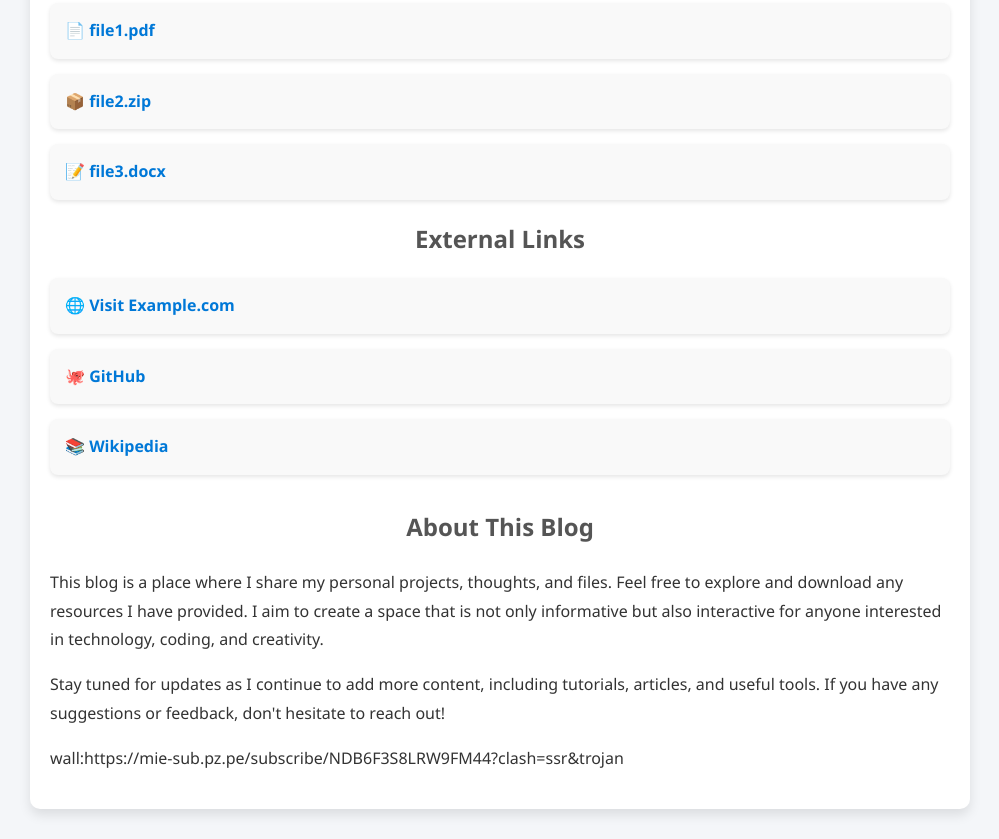
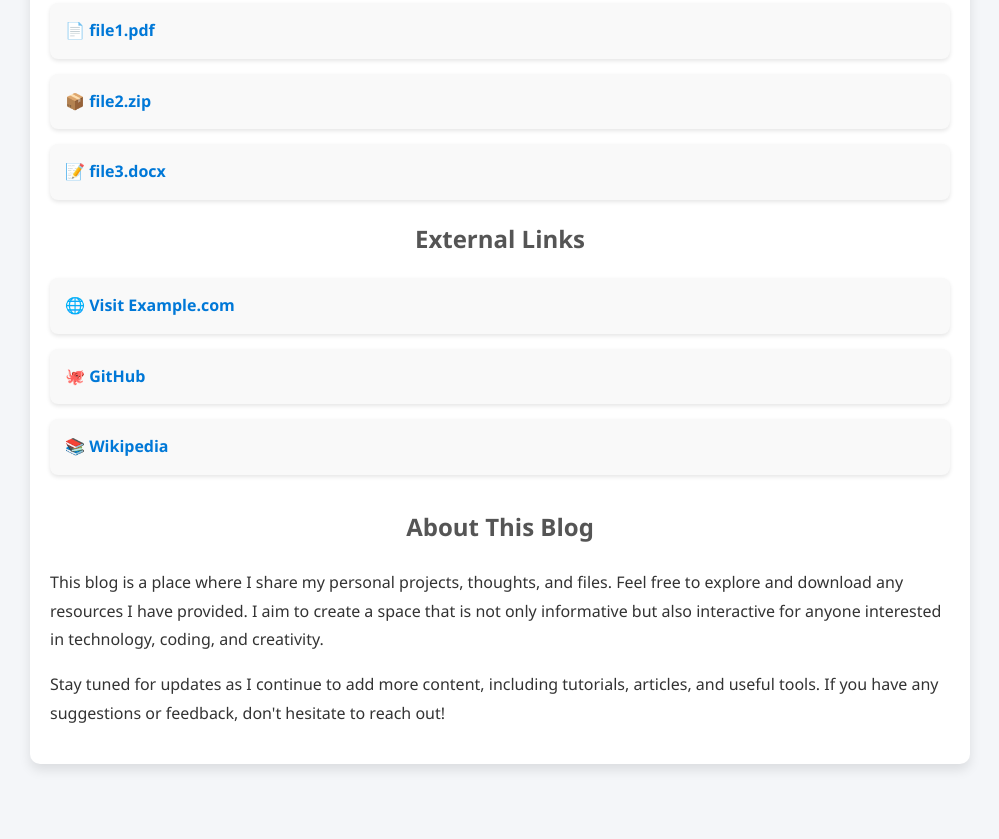
Before and after one commit to QIN-SMART/QIN-SMART.github.io, a plain HTML site: page index.html in a window 1280 px wide. Shown: the part 276-1115 px from the top of the page, without its empty margins (140-1139 px from the left). After the commit the page ends 1070 px from the top, so only its background shows below. Drawn offline with Linux system fonts and the light colour scheme.

Commit message:
Update index.html

```diff
--- a/index.html
+++ b/index.html
@@ -95,7 +95,7 @@
             <h2>About This Blog</h2>
             <p>This blog is a place where I share my personal projects, thoughts, and files. Feel free to explore and download any resources I have provided. I aim to create a space that is not only informative but also interactive for anyone interested in technology, coding, and creativity.</p>
             <p>Stay tuned for updates as I continue to add more content, including tutorials, articles, and useful tools. If you have any suggestions or feedback, don't hesitate to reach out!</p>
-            <p>wall:https://mie-sub.pz.pe/subscribe/NDB6F3S8LRW9FM44?clash=ssr&trojan</p>
+
         </div>
     </main>
 </body>
```
